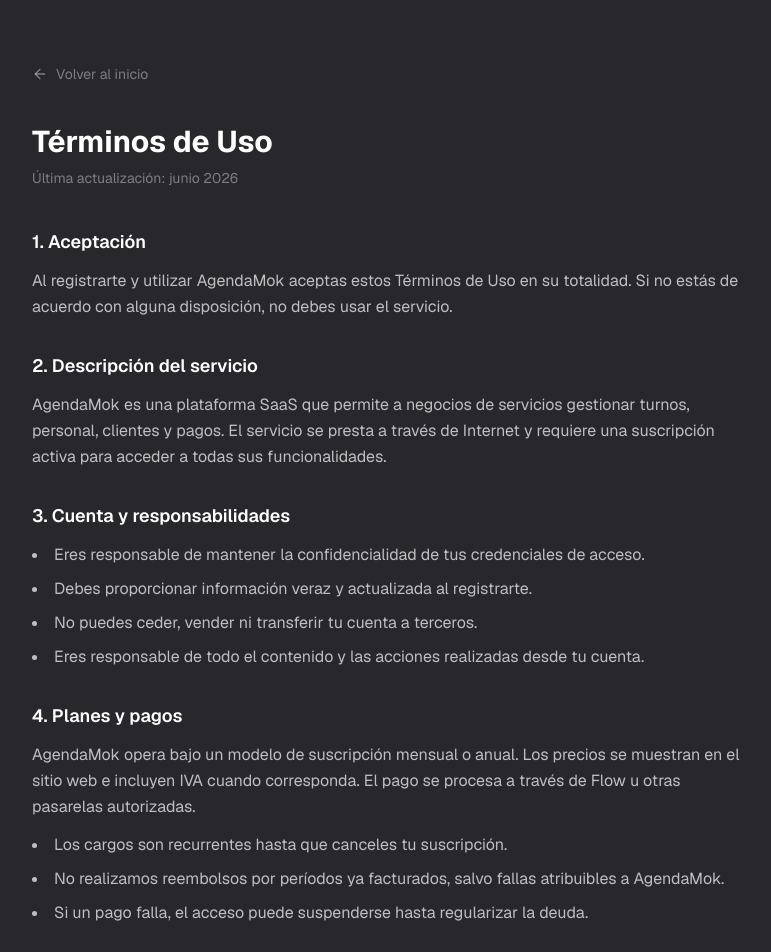
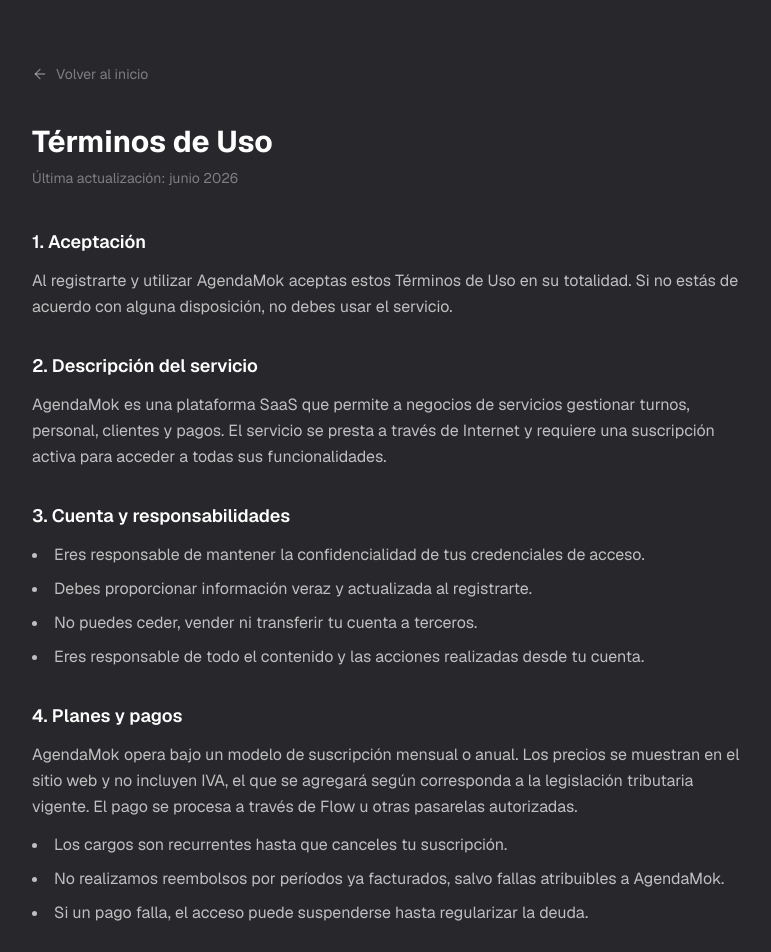
Before and after one commit to josetomas-chi/agendamok, a Next.js app: page /terminos in a window 1280 px wide. Shown: the top 952 px of the page, without its empty margins (248-1019 px from the left). Built offline with nearby package versions, Linux system fonts and the light colour scheme.

Commit message:
fix: precios son + IVA, no IVA incluido

```diff
--- a/src/app/terminos/page.tsx
+++ b/src/app/terminos/page.tsx
@@ -38,7 +38,7 @@ export default function TerminosPage() {
 
           <section>
             <h2 className="text-lg font-semibold text-white mb-3">4. Planes y pagos</h2>
-            <p>AgendaMok opera bajo un modelo de suscripción mensual o anual. Los precios se muestran en el sitio web e incluyen IVA cuando corresponda. El pago se procesa a través de Flow u otras pasarelas autorizadas.</p>
+            <p>AgendaMok opera bajo un modelo de suscripción mensual o anual. Los precios se muestran en el sitio web y no incluyen IVA, el que se agregará según corresponda a la legislación tributaria vigente. El pago se procesa a través de Flow u otras pasarelas autorizadas.</p>
             <ul className="list-disc list-inside space-y-2 mt-3">
               <li>Los cargos son recurrentes hasta que canceles tu suscripción.</li>
               <li>No realizamos reembolsos por períodos ya facturados, salvo fallas atribuibles a AgendaMok.</li>
```
